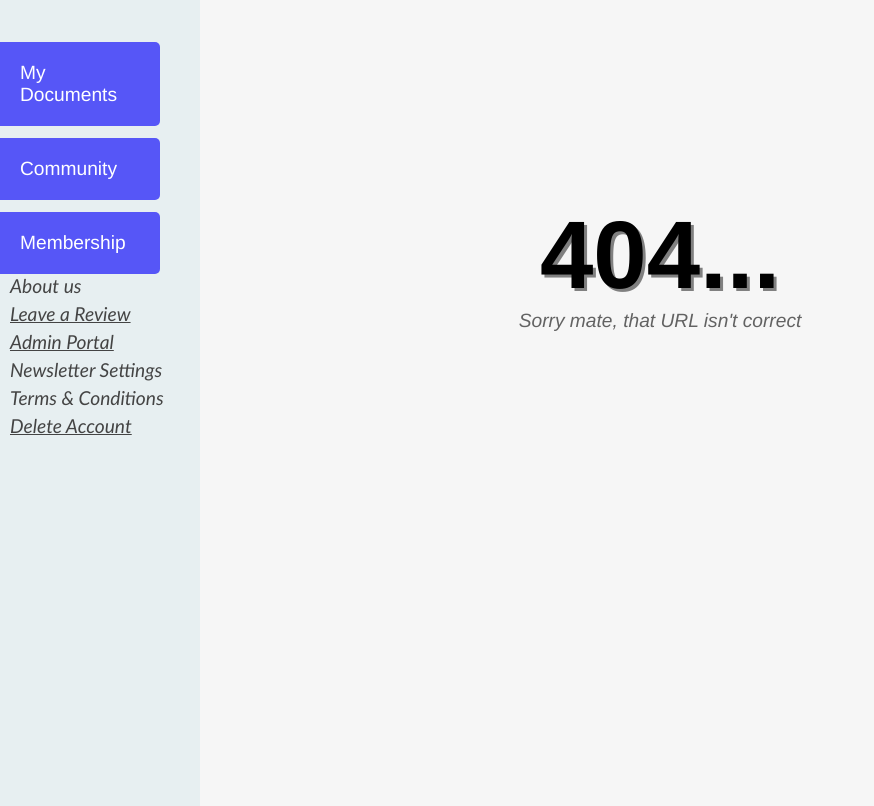
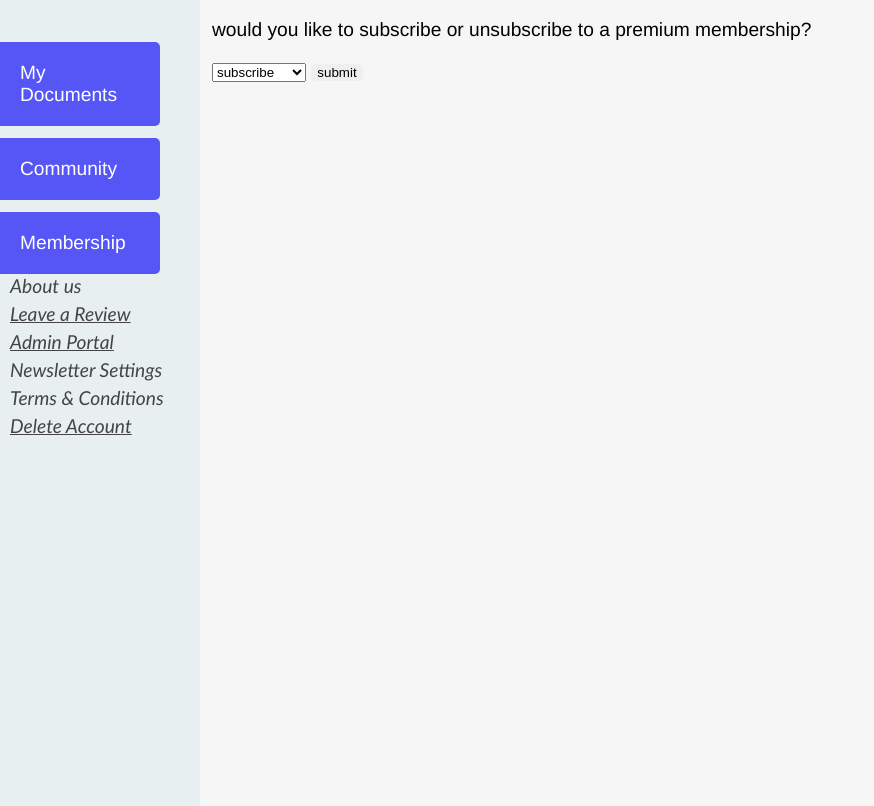
Before and after one commit to silas-hw/A2-Unit-5-Project, a Flask app: page /membership/ in a window 1280 px wide. Shown: the part 60-866 px from the top of the page, without its empty margins (0-874 px from the left). Run offline with Flask 2, Linux system fonts and the light colour scheme; a user stored in the database is signed in.

Commit message:
Add option for users to subscribe to membership

```diff
--- /dev/null
+++ b/flaskr/templates/accounts/membership.html
@@ -0,0 +1,13 @@
+{% extends "base.html" %}
+{% block title %}Membership{% endblock %}
+
+{% block content %}
+<form action="{{ url_for('users.membership') }}" method="post">
+    <p>would you like to subscribe or unsubscribe to a premium membership?</p>
+    <select name="action" id="action">
+        <option value="subscribe">subscribe</option>
+        <option value="unsubscribe">unsubscribe</option>
+    </select>
+    <input type="submit" value="submit">
+</form>
+{% endblock %}
--- a/flaskr/templates/base.html
+++ b/flaskr/templates/base.html
@@ -63,7 +63,7 @@
         </div>
 
         <div class="sidebar-widget">
-            <a>Membership</a>
+            <a href="{{ url_for('users.membership') }}">Membership</a>
         </div>
 
         <a><i>About us</i></a>
--- a/flaskr/templates/documents/mydocuments.html
+++ b/flaskr/templates/documents/mydocuments.html
@@ -8,14 +8,14 @@
 
 {% block content %}
 
-{% if num_docs>=doc_limit %}
+{% if doc_limit>0 and num_docs>=doc_limit %}
 <button class="add-document-disabled" title="Document limit reached" onclick="window.location.href='{{ url_for('documents.add_document') }}'" disabled>Create New Document</button>
 {% else %}
 <button class="add-document" onclick="window.location.href='{{ url_for('documents.add_document') }}'">Create New Document</button>
 {% endif %}
 
 <h1>You have made <b>{{ num_docs }}</b> documents</h1>
-{% if num_docs>=doc_limit %}
+{% if doc_limit>0 and num_docs>=doc_limit %}
 <p class="error-msg"><i>Warning: you have reached the maximum amount of document for your membership level. Please upgrade to a premium account to create more.</i></p>
 {% endif %}
 
--- a/flaskr/users.py
+++ b/flaskr/users.py
@@ -1,6 +1,7 @@
 from flask import Blueprint, render_template, request, session, redirect, url_for, current_app
 import sqlite3
 import hashlib
+import time
 
 # local imports
 from .decorators import *
@@ -144,6 +145,40 @@ def edit_account():
         except AssertionError as err:
             return render_template('accounts/edit_account.html', session=session, err_msg=err)
 
+##############
+# Membership #
+##############
+
+@bp.route('/membership/', methods=['POST', 'GET'])
+@check_loggedin
+def membership():
+    if request.method=='GET':
+        return render_template('accounts/membership.html')
+    elif request.method=='POST':
+        db_conn = sqlite3.connect(config.db_dir)
+        action = request.form['action'] # whether the user is subscring or unsubscribing
+
+        cursor = db_conn.execute('SELECT MembershipLevel FROM User WHERE AccountID=?', (session['userid'],))
+        current_membership = int(cursor.fetchone()[0])
+
+        if action=='subscribe' and current_membership==1:
+            db_conn.execute('UPDATE User SET MembershipLevel=2 WHERE AccountID=?', (session['userid'],))
+            db_conn.commit()
+
+            date_started = int(time.time())
+            db_conn.execute('INSERT INTO MembershipPayment (AccountID, DateStartedEpoch, LastPaymentEpoch) VALUES (?, ?, ?)', (session['userid'], date_started, date_started))
+            db_conn.commit()
+
+        elif action=='unsubscribe':
+            db_conn.execute('DELETE FROM MembershipPayment WHERE AccountID=?', (session['userid'],))
+            db_conn.commit()
+
+            db_conn.execute('UPDATE User SET MembershipLevel=1 WHERE AccountID=?', (session['userid'],))
+            db_conn.commit()
+
+        db_conn.close()
+
+        return redirect(url_for('main.dashboard'))
 
 ##################
 # Delete Account #
```
